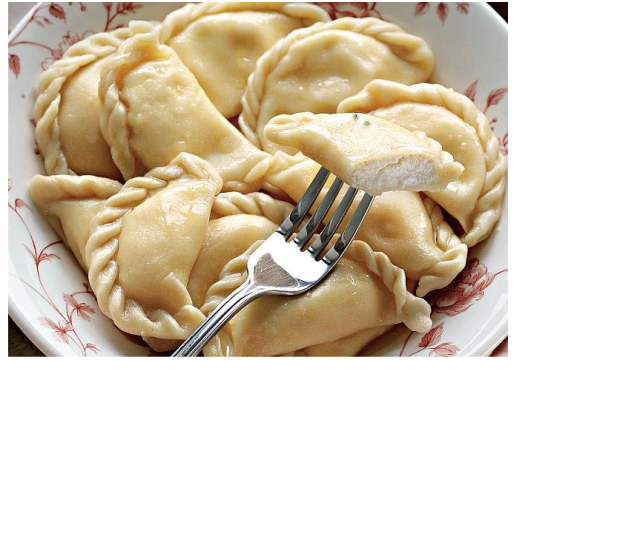
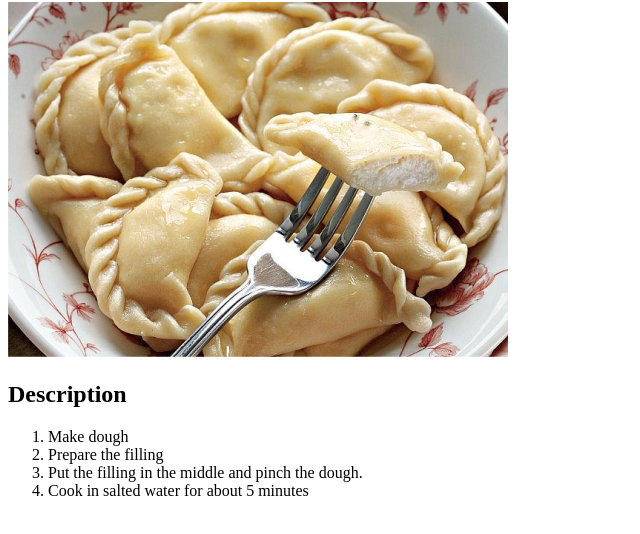
Before and after one commit to oxamyt/odin-recipes, a plain HTML site: page recipes/varenyki.html in a window 1280 px wide. Shown: the part 78-612 px from the top of the page, without its empty margins (0-640 px from the left). Drawn offline with Linux system fonts and the light colour scheme.

Commit message:
Add description

```diff
--- a/recipes/varenyki.html
+++ b/recipes/varenyki.html
@@ -7,5 +7,12 @@
     <body>
         <h1>Varenyki</h1>
         <img src="../images/varenyki.jpg" alt="picture of varenyki">
+        <h2>Description</h2>
+        <ol>
+            <li>Make dough</li>
+            <li>Prepare the filling</li>
+            <li>Put the filling in the middle and pinch the dough.</li>
+            <li>Cook in salted water for about 5 minutes</li>
+        </ol>
     </body>
 </html>
```
